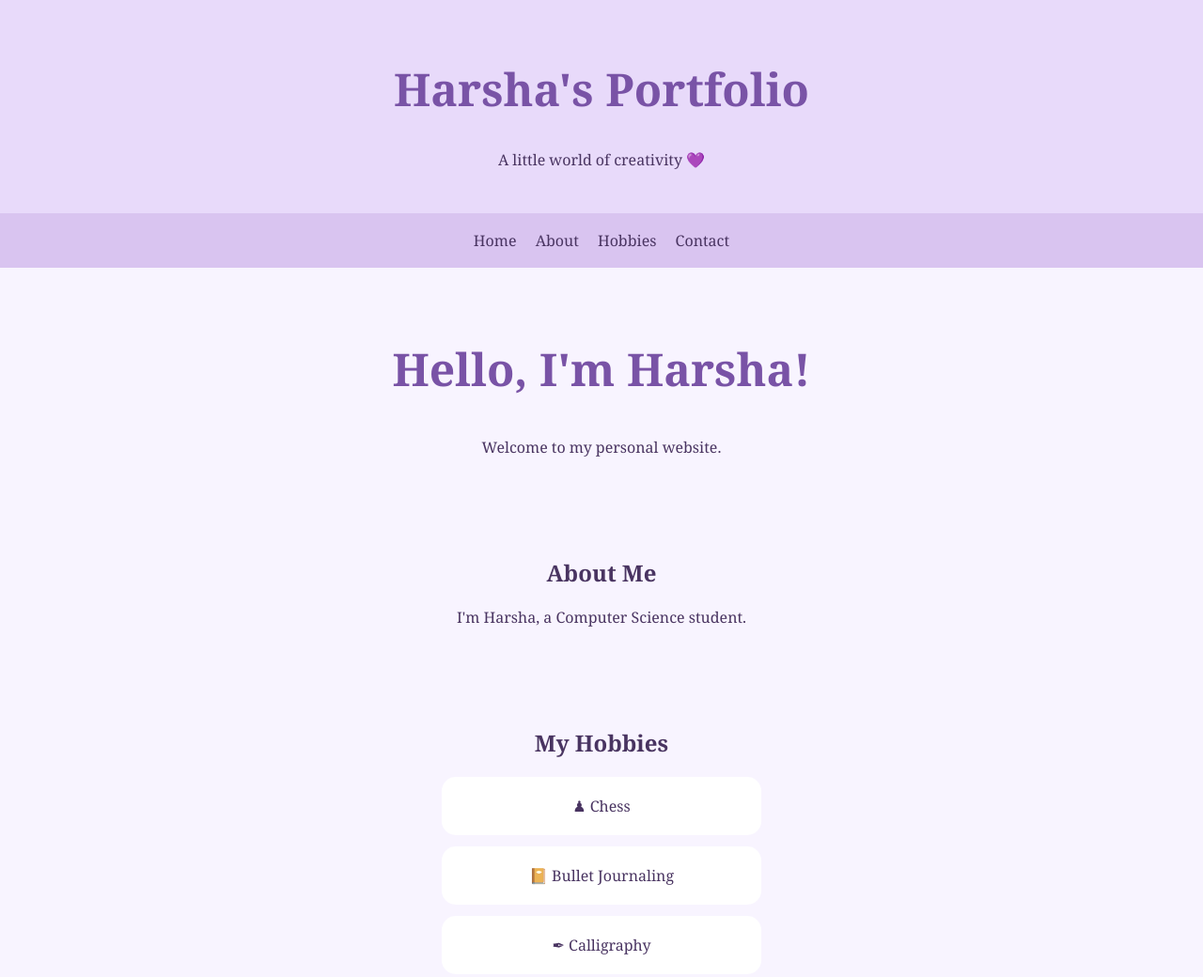
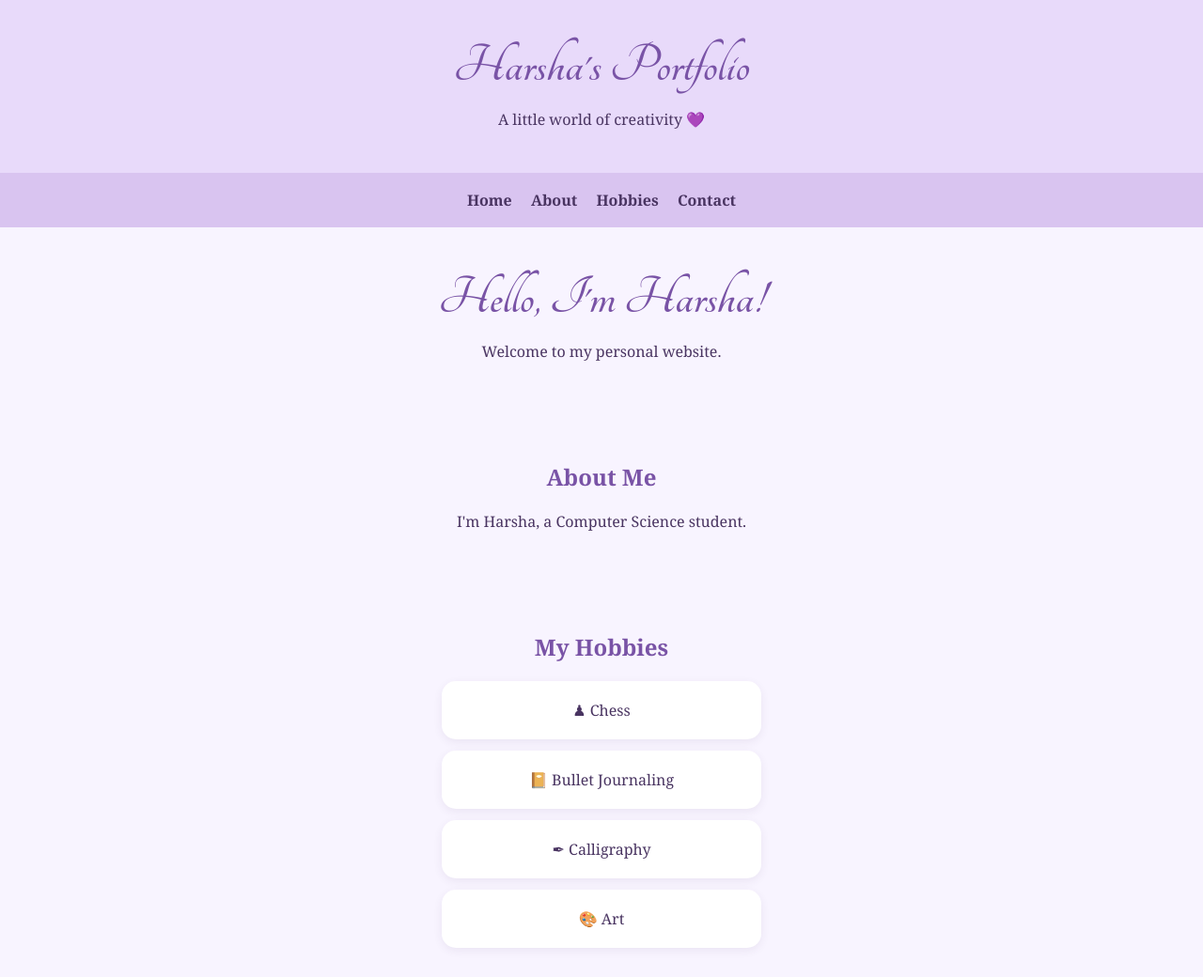
Before and after one commit to harsha-portfolio1/harsha-portfolio, a plain HTML site: page index.html in a window 1280 px wide. Shown: the top 1040 px of the page at 94% size. Drawn offline with Linux system fonts and the light colour scheme.

Commit message:
Update index.html

```diff
--- a/index.html
+++ b/index.html
@@ -4,9 +4,22 @@
 <head>
     <meta charset="UTF-8">
     <meta name="viewport" content="width=device-width, initial-scale=1.0">
+
     <title>Harsha's Portfolio</title>
 
     <style>
+        @font-face {
+            font-family: 'Tangerine';
+            src: url('Tangerine-Regular.ttf') format('truetype');
+            font-weight: 400;
+        }
+
+        @font-face {
+            font-family: 'Tangerine';
+            src: url('Tangerine-Bold.ttf') format('truetype');
+            font-weight: 700;
+        }
+
         body {
             background: #f8f4ff;
             color: #493461;
@@ -22,7 +35,9 @@
 
         h1 {
             color: #7953a6;
-            font-size: 48px;
+            font-family: 'Tangerine', cursive;
+            font-size: 60px;
+            margin: 10px;
         }
 
         nav {
@@ -34,10 +49,19 @@
             color: #493461;
             text-decoration: none;
             margin: 8px;
+            font-weight: bold;
+        }
+
+        nav a:hover {
+            color: #9567c5;
         }
 
         section {
             padding: 35px 15px;
+        }
+
+        h2 {
+            color: #7953a6;
         }
 
         .card {
@@ -46,6 +70,7 @@
             margin: 12px auto;
             max-width: 300px;
             border-radius: 15px;
+            box-shadow: 0 3px 10px rgba(73, 52, 97, 0.08);
         }
 
         footer {
```
